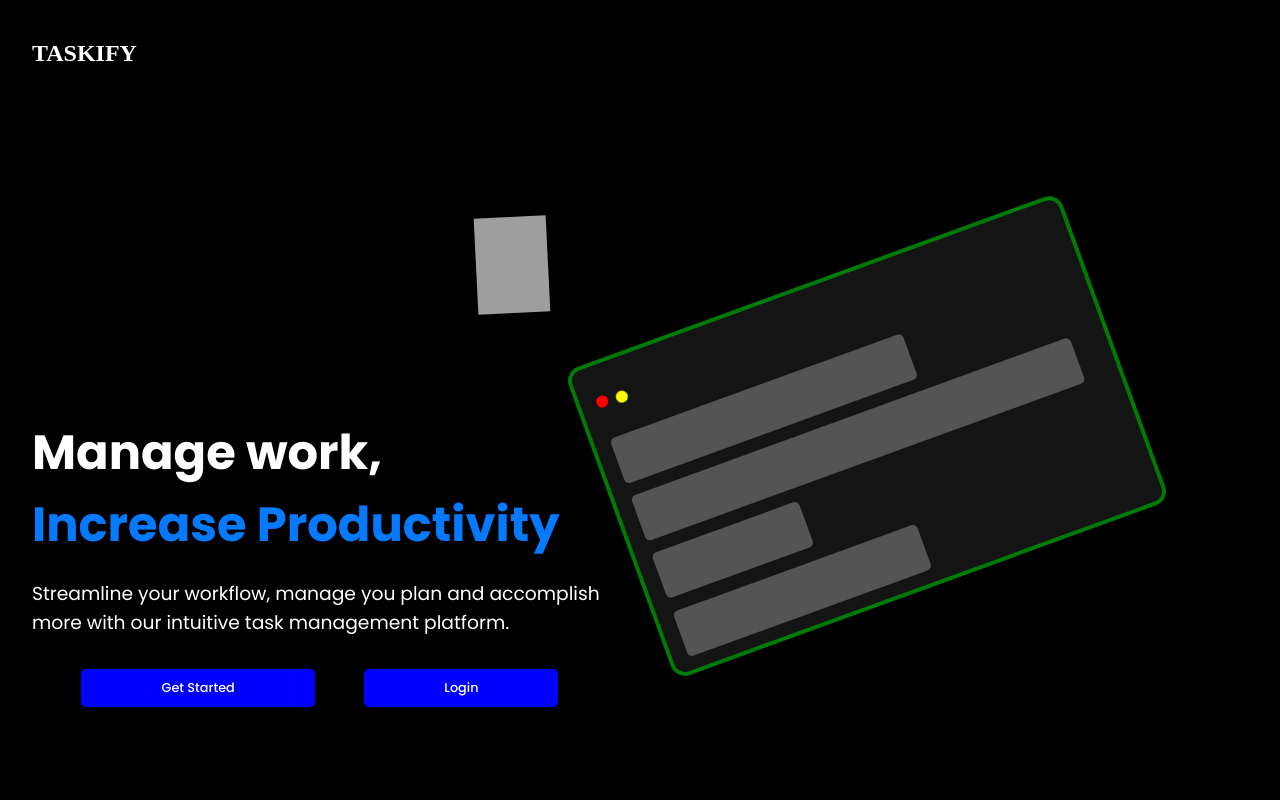
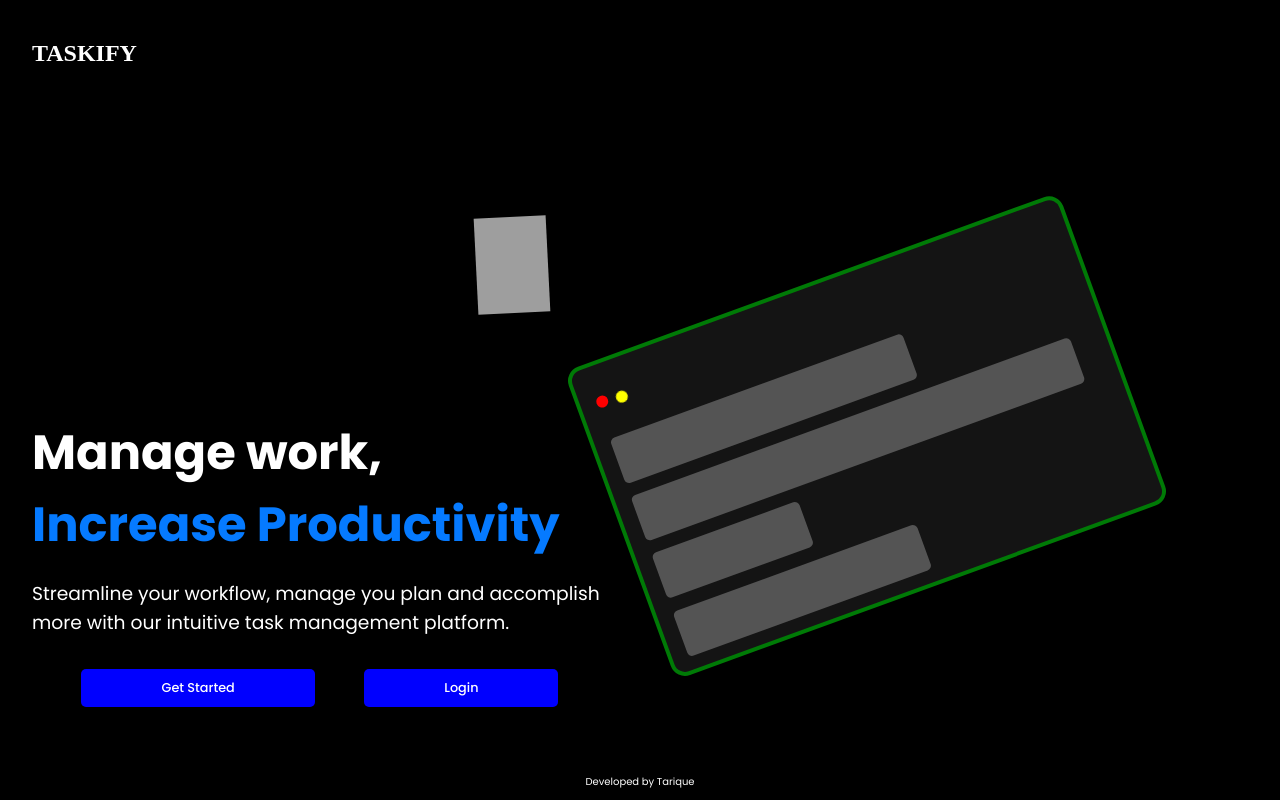
Before and after one commit to TariqueMdHasan/TASKIFY, a React (Create React App) app: page / in a window 1280 px wide. Built offline with nearby package versions, Linux system fonts and the light colour scheme; grey boxes are pictures that could not be loaded; a web font is replaced by a local one.

Commit message:
my name added

```diff
--- a/public/index.html
+++ b/public/index.html
@@ -2,7 +2,7 @@
 <html lang="en">
   <head>
     <meta charset="utf-8" />
-    <link rel="icon" href="%PUBLIC_URL%/favicon.ico" />
+    <link rel="icon" href="%PUBLIC_URL%/taskify.png" />
     <meta name="viewport" content="width=device-width, initial-scale=1" />
     <meta name="theme-color" content="#000000" />
     <meta
@@ -24,7 +24,7 @@
       work correctly both with client-side routing and a non-root public URL.
       Learn how to configure a non-root public URL by running `npm run build`.
     -->
-    <title>TaskRe</title>
+    <title>Taskify</title>
   </head>
   <body>
     <noscript>You need to enable JavaScript to run this app.</noscript>
--- a/src/pages/Landing.css
+++ b/src/pages/Landing.css
@@ -198,3 +198,12 @@
     top: -14vh;
     left: 75%;
 }
+.developer{
+    color: white;
+    font-family: "Poppins", serif;
+    font-weight: 400;
+    font-style: normal;
+    font-size: 10px;
+    position: absolute;
+    bottom: 0;
+}
--- a/src/pages/Landing.jsx
+++ b/src/pages/Landing.jsx
@@ -191,6 +191,7 @@ function Landing() {
             <div ref={line4Ref} className="lp-blank5"></div>
           </div>
         </div>
+        <p className='developer'>Developed by Tarique</p>
     </div>
   )
 }
```
Also changed, not shown: 1 other file (tests, documents, lock files or other folders).
